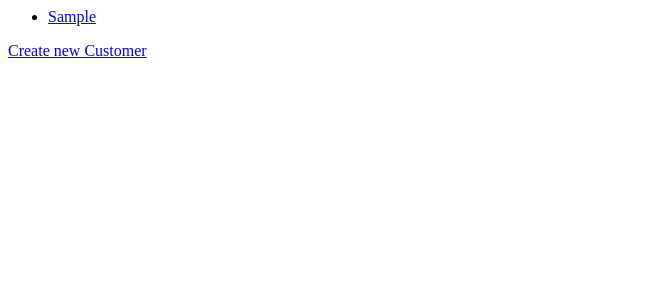
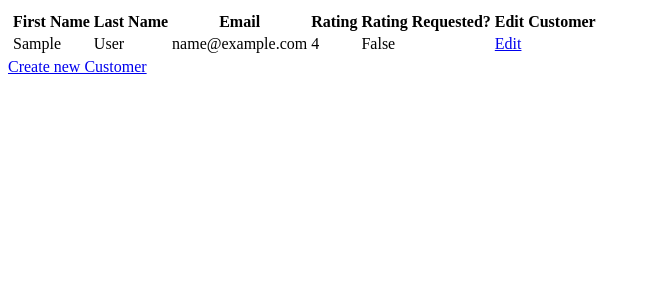
Before and after one commit to s-wirth/thermondo-assignment, a Django app: page / in a window 1280 px wide. Shown: the top 300 px of the page, without its empty margins (0-651 px from the left). Run offline with Django 3.2, Linux system fonts and the light colour scheme; tables that the repository leaves empty hold one stand-in row (values such as "Sample post").

Commit message:
All customer data displayed in a table, some lightweight intern css styling (not there to stay)

```diff
--- a/testAssigment/customers/templates/customers/customer_list.html
+++ b/testAssigment/customers/templates/customers/customer_list.html
@@ -1,8 +1,26 @@
 <html>
-    <ul>
-      {% for customer in object_list %}
-        <li><a href="{% url "customer-update" customer.id %}">{{customer.firstname}}</a></li>
-      {% endfor %}
-    </ul>
+    <table class="customers">
+      <tbody style="display:table;">
+
+      <th>First Name</th>
+      <th>Last Name</th>
+      <th>Email</th>
+      <th>Rating</th>
+      <th>Rating Requested?</th>
+      <th>Edit Customer</th>
+
+        {% for customer in object_list %}
+        <tr>
+          <td>{{customer.firstname}}</td>
+          <td>{{customer.lastname}}</td>
+          <td>{{customer.email}}</td>
+          <td>{{customer.rating}}</td>
+          <td>{{customer.rating_requested}}</td>
+          <td><a href="{% url "customer-update" customer.id %}">Edit</a></td>
+      </tr>
+
+        {% endfor %}
+      </tbody>
+    </table>
     <a href="{% url "create-customer" %}">Create new Customer</a>
 </html>
```
